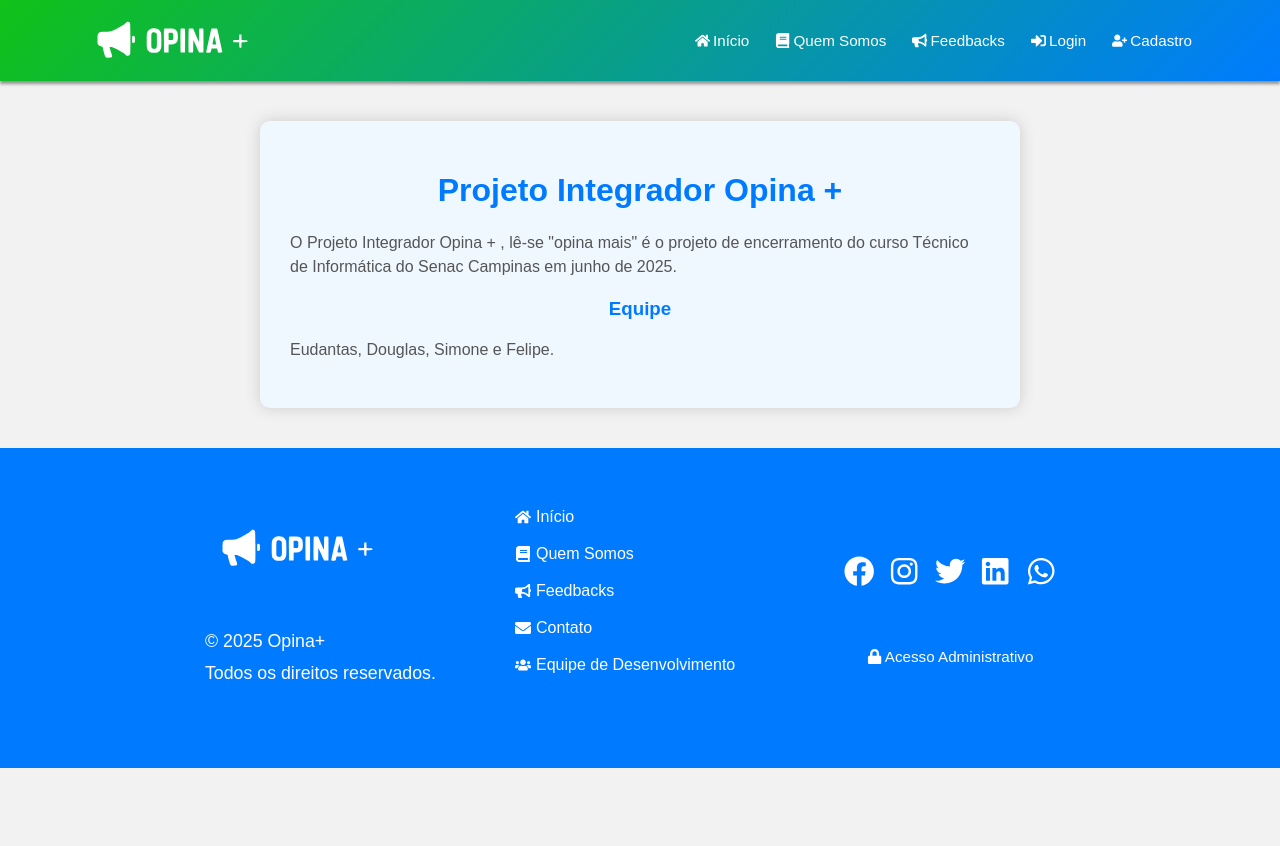
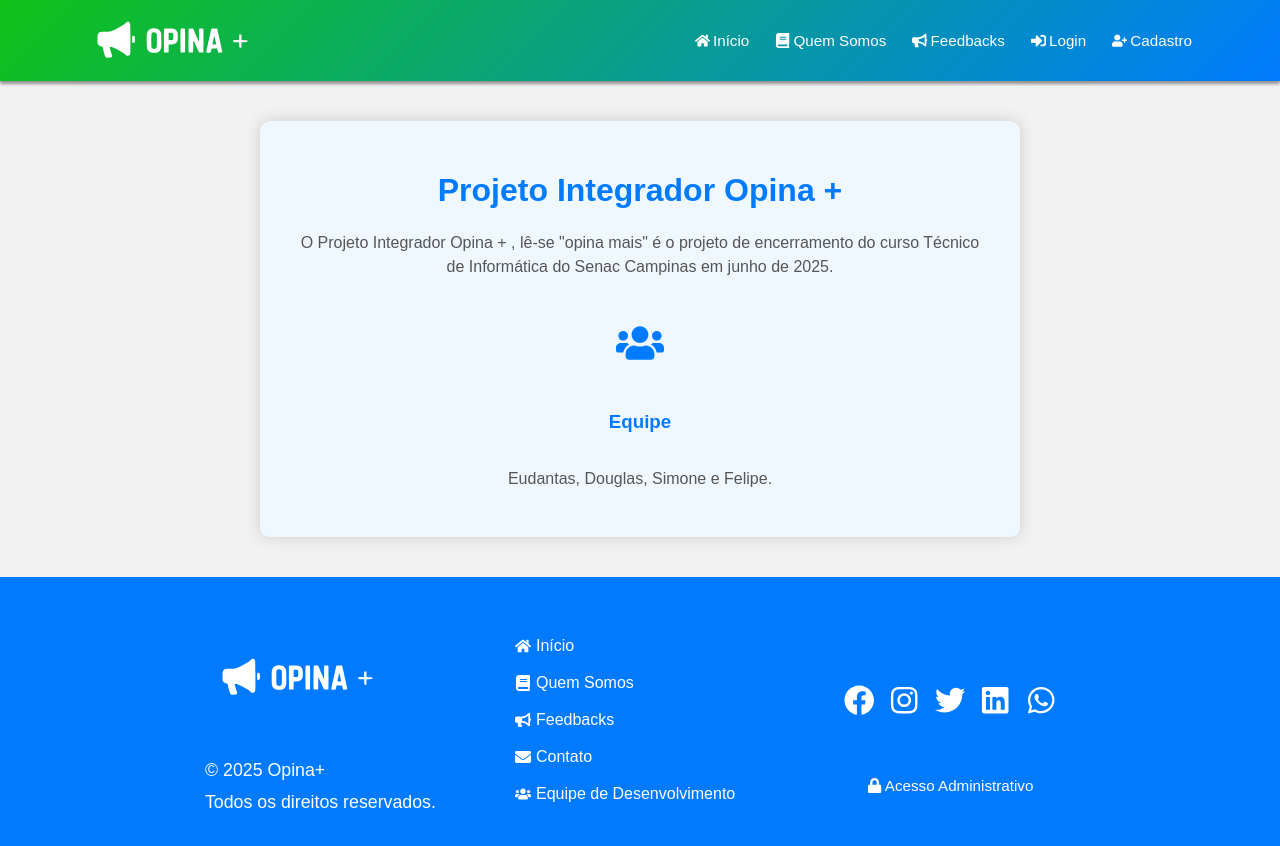
Before and after one commit to Eudantas2024/frontendopinamais, a React (Vite) app: page /equipedev in a window 1280 px wide. Shown: the top 846 px of the page. Before the commit the page ends 800 px from the top, so only its background shows below. Built offline with nearby package versions, Linux system fonts and the light colour scheme.

Commit message:
equipe de desenvolvimento

```diff
--- a/src/pages/Equipedev.css
+++ b/src/pages/Equipedev.css
@@ -20,10 +20,19 @@
   font-size: 1em;
   color: #555;
   line-height: 1.5;
+  text-align: center;
 }
 
+.equipe-icon {
+  font-size: 3rem;
 
-/* .container p{
-  text-align: center;
 }
- */
+
+.equipe-info {
+  margin-top: 40px;
+  display: flex;
+  flex-direction: column;
+  gap: 25px;
+  align-items: center;
+  text-align: left;
+}
--- a/src/pages/Equipedev.jsx
+++ b/src/pages/Equipedev.jsx
@@ -1,6 +1,6 @@
 import React from 'react';
 import './Equipedev.css';
-import { FaEnvelope, FaPhoneAlt, FaMapMarkerAlt } from 'react-icons/fa';
+import { FaUsers } from 'react-icons/fa';
 
 const Equipedev = () => {
   return (
@@ -8,7 +8,10 @@ const Equipedev = () => {
       <div>
         <h1>Projeto Integrador Opina +</h1>
         <p>O Projeto Integrador Opina + , lê-se "opina mais" é o projeto de encerramento do curso Técnico de Informática do Senac Campinas em junho de 2025.</p>
-        <h3>Equipe</h3>
+        <div className='equipe-info'>
+          <FaUsers className="equipe-icon" />
+          <h3>Equipe</h3>
+        </div>
         <p>Eudantas,  Douglas, Simone e Felipe.</p>
       </div>
     </div>
```
